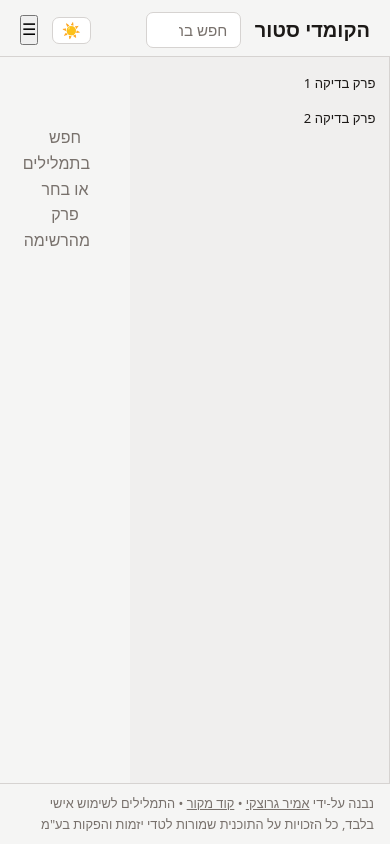
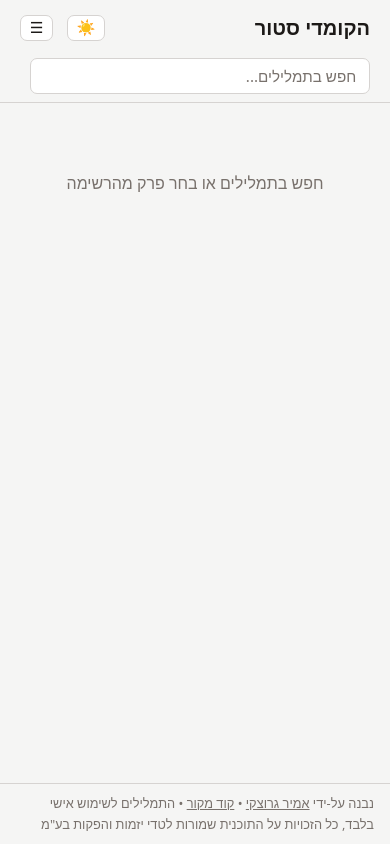
Before and after one commit to GeReV/comedy_store_transcription, a website with bundled scripts: page static/index.html in a window 390 px wide. Built offline with nearby package versions, Linux system fonts and the light colour scheme; no server answers; files whose address does not match are found by name.

Commit message:
feat(mobile): add responsive CSS — two-row top bar and sidebar drawer

```diff
--- a/static/style.css
+++ b/static/style.css
@@ -170,6 +170,28 @@ h1 {
   transition: background .15s;
 }
 #theme-toggle:hover { background: var(--surface-alt); }
+
+/* ── Sidebar toggle (mobile only) ───────────────────────────────────── */
+#sidebar-toggle {
+  display: none; /* shown only on mobile */
+  align-items: center;
+  justify-content: center;
+  background: var(--surface);
+  border: 1px solid var(--border);
+  border-radius: var(--radius);
+  padding: .3rem .55rem;
+  font-size: .95rem;
+  line-height: 1;
+  color: var(--text);
+  flex-shrink: 0;
+  transition: background .15s;
+}
+#sidebar-toggle:hover { background: var(--surface-alt); }
+
+/* ── Backdrop (mobile only) ──────────────────────────────────────────── */
+#sidebar-backdrop {
+  display: none;
+}
 
 /* Default (light): show sun, hide moon */
 #theme-toggle .icon-dark { display: none; }
@@ -427,3 +449,56 @@ a.chapter-empty-state:hover { text-decoration: underline; }
 #site-footer p { margin: 0; }
 #site-footer a { color: var(--text-muted); text-decoration: underline; }
 #site-footer a:hover { color: var(--accent); }
+
+/* ── Mobile layout (≤640px) ──────────────────────────────────────────── */
+@media (max-width: 640px) {
+  /* Top bar: two rows
+     Row 1: h1 (flex: 1) | theme-toggle | sidebar-toggle
+     Row 2: search-bar (full width, pushed to row 2 via order: 1)        */
+  #top-bar-inner {
+    flex-wrap: wrap;
+  }
+
+  h1 {
+    flex: 1;
+  }
+
+  #search-bar {
+    order: 1;
+    width: 100%;
+    flex-shrink: 0;
+  }
+
+  #sidebar-toggle {
+    display: inline-flex;
+  }
+
+  /* Sidebar: fixed drawer, slides in from right (RTL) */
+  #sidebar {
+    position: fixed;
+    top: 0;
+    right: 0;
+    bottom: 0;
+    width: 80%;
+    max-width: 300px;
+    transform: translateX(100%);
+    transition: transform .25s ease;
+    z-index: 20;
+  }
+
+  body.sidebar-open #sidebar {
+    transform: translateX(0);
+  }
+
+  /* Backdrop */
+  #sidebar-backdrop {
+    position: fixed;
+    inset: 0;
+    background: rgba(0, 0, 0, .4);
+    z-index: 19;
+  }
+
+  body.sidebar-open #sidebar-backdrop {
+    display: block;
+  }
+}
```
